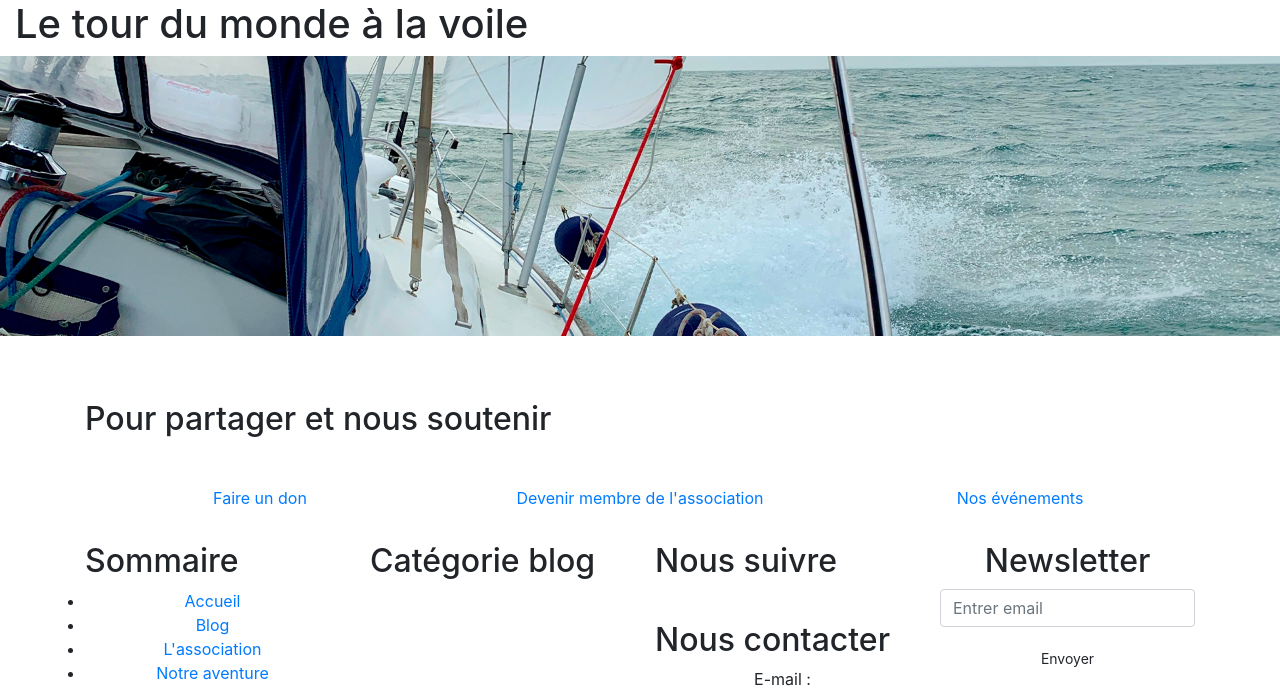
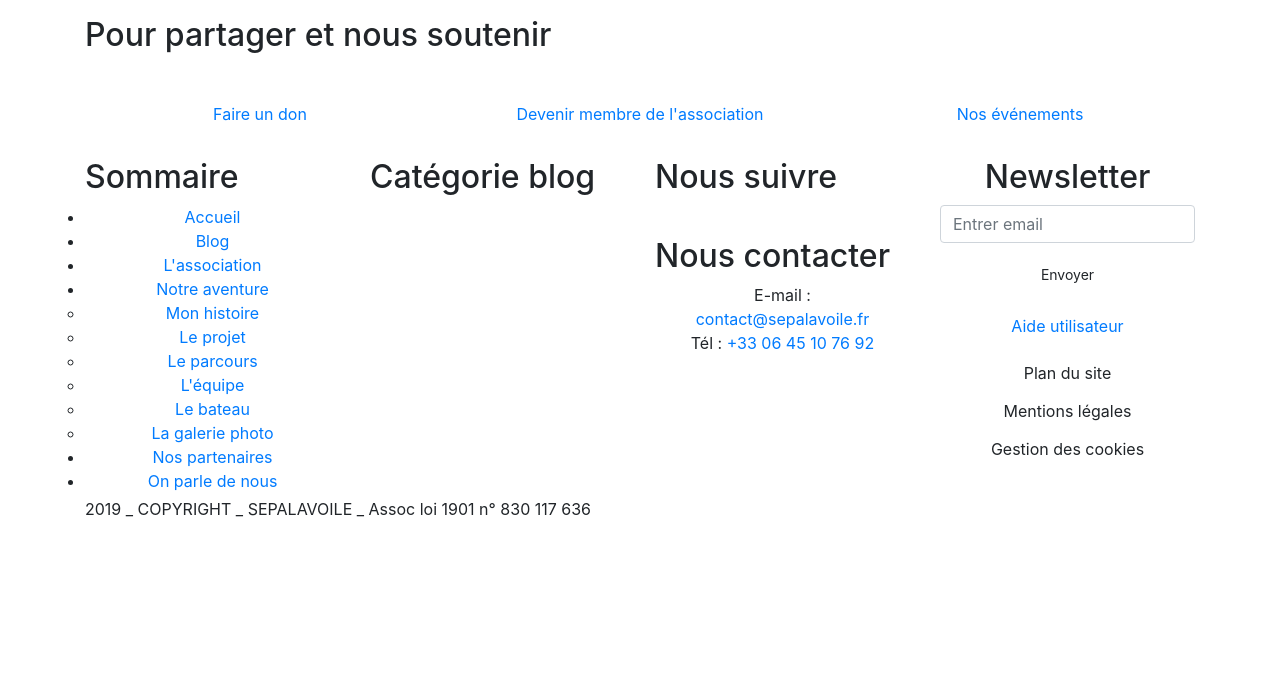
Before and after one commit to Patatouix/sepalavoile, a Symfony app: template templates/carousel.html.twig in a window 1280 px wide. Shown: the part 262-950 px from the top of the page. After the commit the page ends 779 px from the top, so only its background shows below. Run offline with Twig, Linux system fonts and the light colour scheme; the template is opened without the code that fills it, so the values that code supplies are empty; some libraries are stand-ins or nearby versions.

Commit message:
Modification du carousel pour rajouter le RENDER

```diff
--- a/templates/carousel.html.twig
+++ b/templates/carousel.html.twig
@@ -4,56 +4,9 @@
 
 {% block body %}
 
-    <section id="carousel">
-        <div class="fondslide pb-5">
-            <div class="container-video">
-                <div class="bloc-degrade">
-                    <div class="container-fluid">
-                        <div class="conteneur-titre mr-5">
-                            <h1>Le tour du monde à la voile</h1>
-                        </div>
-                    </div>
-                </div>
 
-                <!-- CAROUSEL -->
-                {# VERSION DYNAMIQUE #}
-                {# <div id="carouselExampleSlidesOnly" class="carousel slide" data-ride="carousel">
-                    <div class="carousel-inner">
-                        {% set count = 0 %}
-                        {% for slidephoto in slidephotos %}
-                            <div class="carousel-item {% if count == 0 %} active {% endif %}" data-interval="3000">
-                                <img src="{{ asset('/images/slidephoto/' ~ slidephoto.filename ) }}" class="d-block w-100" alt="...">
-                            </div>
-                            {% set count = count + 1 %}
-                        {% endfor %}
-                    </div> #}
-                {# FIN DE LA VERSION DYNAMIQUE #}
-                    {# <a class="carousel-control-prev" href="#carouselExampleSlidesOnly" role="button" data-slide="prev">
-                        <i class="fad fa-chevron-left"></i>
-                    </a>
-                    <a class="carousel-control-next" href="#carouselExampleSlidesOnly" role="button" data-slide="next">
-                        <i class="fad fa-chevron-right"></i>
-                    </a> #}
+    {{ render (controller('App\\Controller\\FrontController::carousel'))}}
 
-
-                    <div id="carouselExampleSlidesOnly" class="carousel slide" data-ride="carousel">
-                        <div class="carousel-inner">
-                            <div class="carousel-item active">
-                                <img src="{{ asset('/images/slidephoto/bg-slide-1.jpg') }}" class="d-block w-100" alt="...">
-                            </div>
-                            <div class="carousel-item">
-                                <img src="{{ asset('/images/slidephoto/bg-slide-2.jpg') }}" class="d-block w-100" alt="...">
-                            </div>
-                            <div class="carousel-item">
-                                <img src="{{ asset('/images/slidephoto/bg-slide-3.jpg') }}" class="d-block w-100" alt="...">
-                            </div>
-                        </div>
-                    </div>
-
-                </div>
-            </div>
-        </div>
-    </section>
     {% block content %}
 
     {% endblock %}
```
